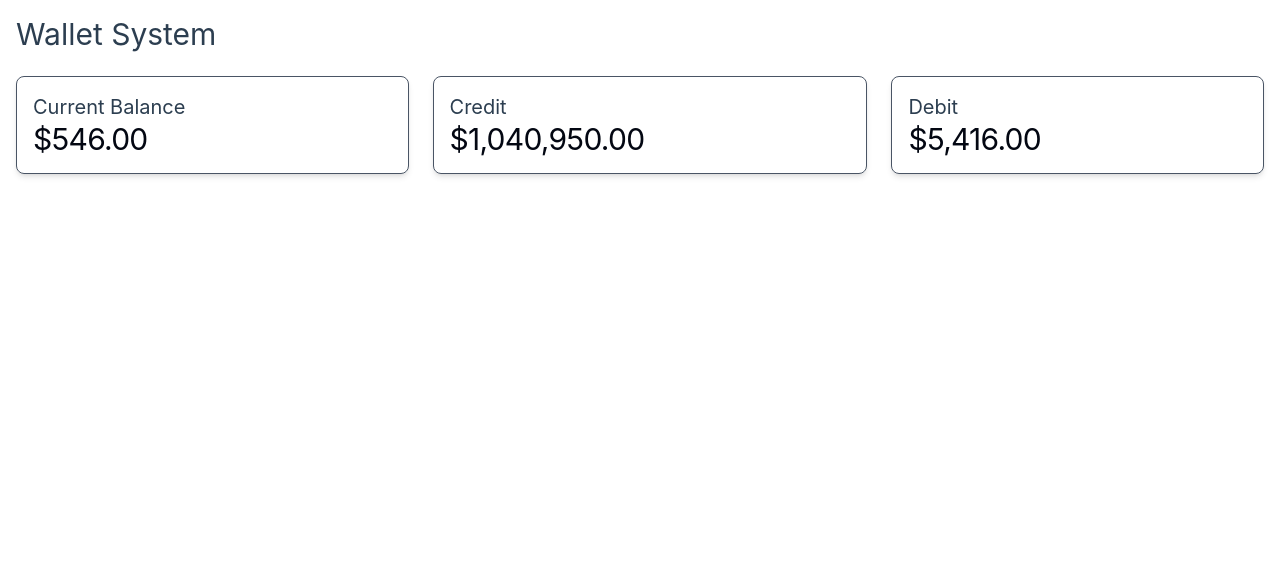
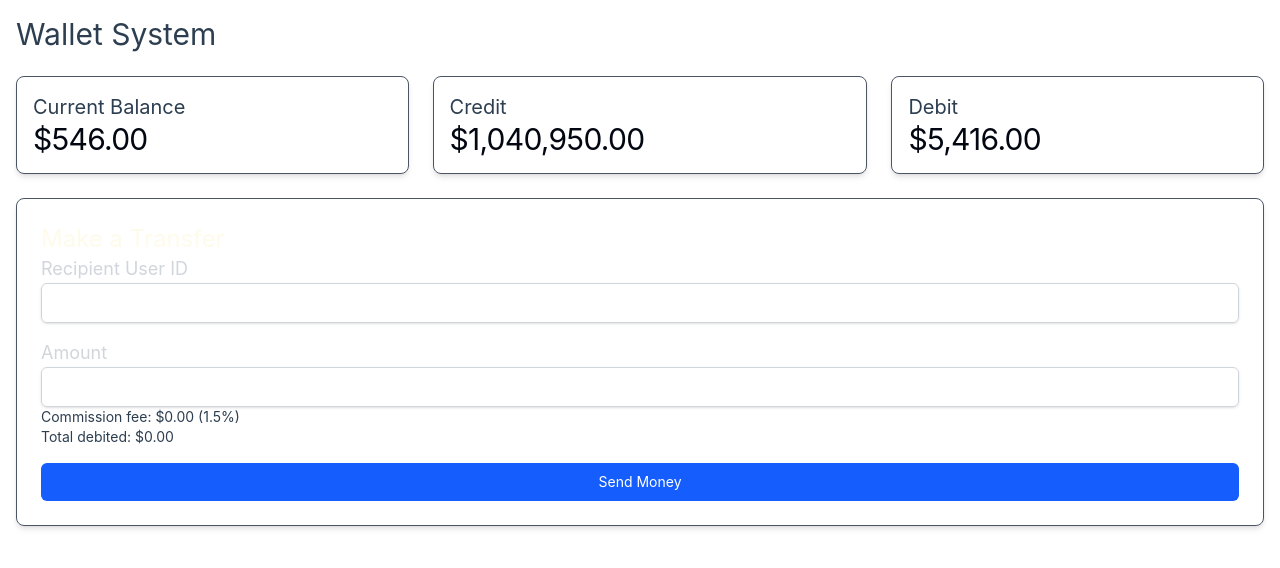
Before and after one commit to GeneraalAladeen/pimono-frontend, a Vue app: page / in a window 1280 px wide. Shown: the top 568 px of the page. Built offline with nearby package versions, Linux system fonts and the light colour scheme.

Commit message:
create transfor form component

```diff
--- a/src/App.vue
+++ b/src/App.vue
@@ -2,12 +2,17 @@
 import { ref } from 'vue'
 
 import BalanceCard from './components/BalanceCard.vue'
+import TransferForm from './components/TransferForm.vue'
 
 const balance = ref(546)
 const credit = ref(1040950)
 const debit = ref(5416)
 
 const statLoading = ref(false)
+
+const handleTransferCompleted = () => {
+  //show toast
+}
 </script>
 
 <template>
@@ -19,5 +24,7 @@ const statLoading = ref(false)
       <BalanceCard title="Credit" :balance="credit" :loading="statLoading" />
       <BalanceCard title="Debit" :balance="debit" :loading="statLoading" />
     </div>
+
+    <TransferForm @transfer-completed="handleTransferCompleted" />
   </div>
 </template>
--- a/src/components/BalanceCard.vue
+++ b/src/components/BalanceCard.vue
@@ -1,4 +1,6 @@
 <script setup>
+import { formatAmount } from '@/utils/formatters'
+
 const props = defineProps({
   balance: {
     type: [Number, String],
@@ -13,13 +15,6 @@ const props = defineProps({
     default: false,
   },
 })
-
-const formatCurrency = (amount) => {
-  return new Intl.NumberFormat('en-US', {
-    style: 'currency',
-    currency: 'USD',
-  }).format(amount)
-}
 </script>
 
 <template>
@@ -36,7 +31,7 @@ const formatCurrency = (amount) => {
       <h2 class="text-xl font-semibold mb-4">{{ title }}</h2>
 
       <div class="text-3xl font-semibold tracking-tight text-gray-950 dark:text-white">
-        {{ formatCurrency(balance) }}
+        {{ formatAmount(balance) }}
       </div>
     </div>
   </div>
--- /dev/null
+++ b/src/components/TransferForm.vue
@@ -0,0 +1,95 @@
+<script setup>
+import { ref, reactive, computed, defineEmits, defineProps } from 'vue'
+import { formatAmount } from '@/utils/formatters'
+
+const emit = defineEmits(['transfer-completed'])
+
+const loading = ref(false)
+const form = reactive({
+  receiver_id: '',
+  amount: '',
+})
+
+const errors = reactive({
+  receiver_id: '',
+  amount: '',
+})
+
+const commissionFee = computed(() => {
+  const amount = parseFloat(form.amount) || 0
+  return amount * 0.015
+})
+
+const totalAmount = computed(() => {
+  const amount = parseFloat(form.amount) || 0
+  return amount + commissionFee.value
+})
+
+const submitTransfer = async () => {
+  loading.value = true
+
+  errors.receiver_id = ''
+  errors.amount = ''
+}
+</script>
+
+<template>
+  <div class="border border-gray-600 rounded-lg shadow-md p-6">
+    <h2 class="text-2xl font-bold text-amber-50">Make a Transfer</h2>
+    <form @submit.prevent="submitTransfer">
+      <div class="gap-4 flex-col flex">
+        <div>
+          <label for="receiver_id" class="block text-lg font-medium text-gray-300">
+            Recipient User ID
+          </label>
+          <input
+            type="number"
+            id="receiver_id"
+            v-model="form.receiver_id"
+            :class="[
+              'mt-1 block w-full border h-10 rounded-md border-gray-300 shadow-sm ',
+              errors.receiver_id ? 'border-red-500' : '',
+            ]"
+            required
+          />
+          <p v-if="errors.receiver_id" class="mt-1 text-sm text-red-600">
+            {{ errors.receiver_id[0] }}
+          </p>
+        </div>
+
+        <div>
+          <label for="amount" class="block text-lg font-medium text-gray-300"> Amount </label>
+          <input
+            type="number"
+            id="amount"
+            v-model="form.amount"
+            :class="[
+              'mt-1 block w-full border  h-10 rounded-md border-gray-300 shadow-sm ',
+              errors.amount ? 'border-red-500' : '',
+            ]"
+            required
+          />
+          <p v-if="errors.amount" class="mt-1 text-sm text-red-600">
+            {{ errors.amount[0] }}
+          </p>
+          <p class="mt-1 text-sm font-semibold">
+            Commission fee: {{ formatAmount(commissionFee) }} (1.5%)
+          </p>
+          <p class="mt-1 text-sm font-semibold">Total debited: {{ formatAmount(totalAmount) }}</p>
+        </div>
+
+        <button
+          type="submit"
+          :disabled="loading"
+          :class="[
+            'w-full flex justify-center py-2 px-4 border border-transparent rounded-md text-sm text-white bg-blue-600 hover:bg-blue-700 ',
+            loading ? 'opacity-50 cursor-not-allowed' : '',
+          ]"
+        >
+          <span v-if="loading">Processing...</span>
+          <span v-else>Send Money</span>
+        </button>
+      </div>
+    </form>
+  </div>
+</template>
--- /dev/null
+++ b/src/utils/formatters.js
@@ -0,0 +1,19 @@
+export const formatAmount = (amount, options = {}) => {
+  const {
+    currency = 'USD',
+    locale = 'en-US',
+    minimumFractionDigits = 2,
+    maximumFractionDigits = 2,
+  } = options
+
+  if (amount === null || amount === undefined || isNaN(amount)) {
+    return ''
+  }
+
+  return new Intl.NumberFormat(locale, {
+    style: 'currency',
+    currency: currency,
+    minimumFractionDigits,
+    maximumFractionDigits,
+  }).format(amount)
+}
```
